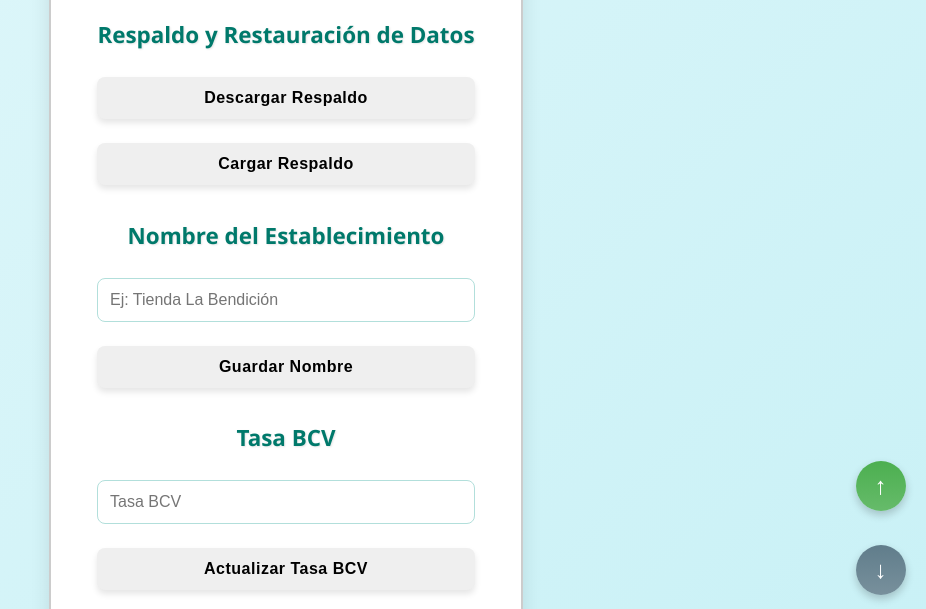
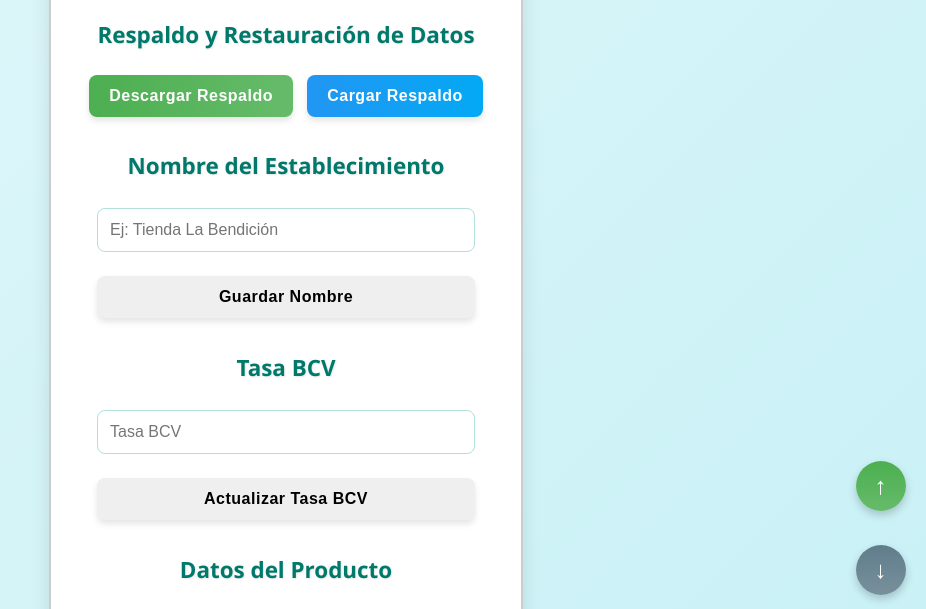
Before and after one commit to luishparedes/tajin, a plain HTML site: page index.html in a window 1280 px wide. Shown: the part 113-722 px from the top of the page, without its empty margins (354-1280 px from the left). Drawn offline with nearby package versions, Linux system fonts and the light colour scheme.

Commit message:
Update styles.css

```diff
--- a/styles.css
+++ b/styles.css
@@ -1,6 +1,3 @@
-/* --- Estilos originales preservados y mantenidos --- */
-/* (tu CSS original quedó, con añadidos y correcciones) */
-
 /* ------------- Aviso copyright ------------- */
 .copyright-notice {
     position: fixed;
@@ -278,3 +275,46 @@ p { margin: 12px 0; color: #333; line-height: 1.5; }
     @page { size: auto; margin: 0; }
     body * { visibility: visible; }
 }
+
+/* ===== Estilos para los botones de respaldo ===== */
+.backup-button {
+    background: linear-gradient(to right, #4CAF50, #66BB6A);
+    color: white;
+    border: none;
+    padding: 12px 20px;
+    border-radius: 8px;
+    cursor: pointer;
+    margin: 10px 5px;
+    font-weight: bold;
+    transition: all 0.3s ease;
+    box-shadow: 0 4px 6px rgba(0, 0, 0, 0.1);
+    width: auto;
+    display: inline-block;
+}
+
+.backup-button:hover {
+    background: linear-gradient(to right, #43A047, #5CB85C);
+    transform: translateY(-2px);
+    box-shadow: 0 6px 12px rgba(0, 0, 0, 0.15);
+}
+
+.restore-button {
+    background: linear-gradient(to right, #2196F3, #03A9F4);
+    color: white;
+    border: none;
+    padding: 12px 20px;
+    border-radius: 8px;
+    cursor: pointer;
+    margin: 10px 5px;
+    font-weight: bold;
+    transition: all 0.3s ease;
+    box-shadow: 0 4px 6px rgba(0, 0, 0, 0.1);
+    width: auto;
+    display: inline-block;
+}
+
+.restore-button:hover {
+    background: linear-gradient(to right, #1976D2, #0288D1);
+    transform: translateY(-2px);
+    box-shadow: 0 6px 12px rgba(0, 0, 0, 0.15);
+}
```
